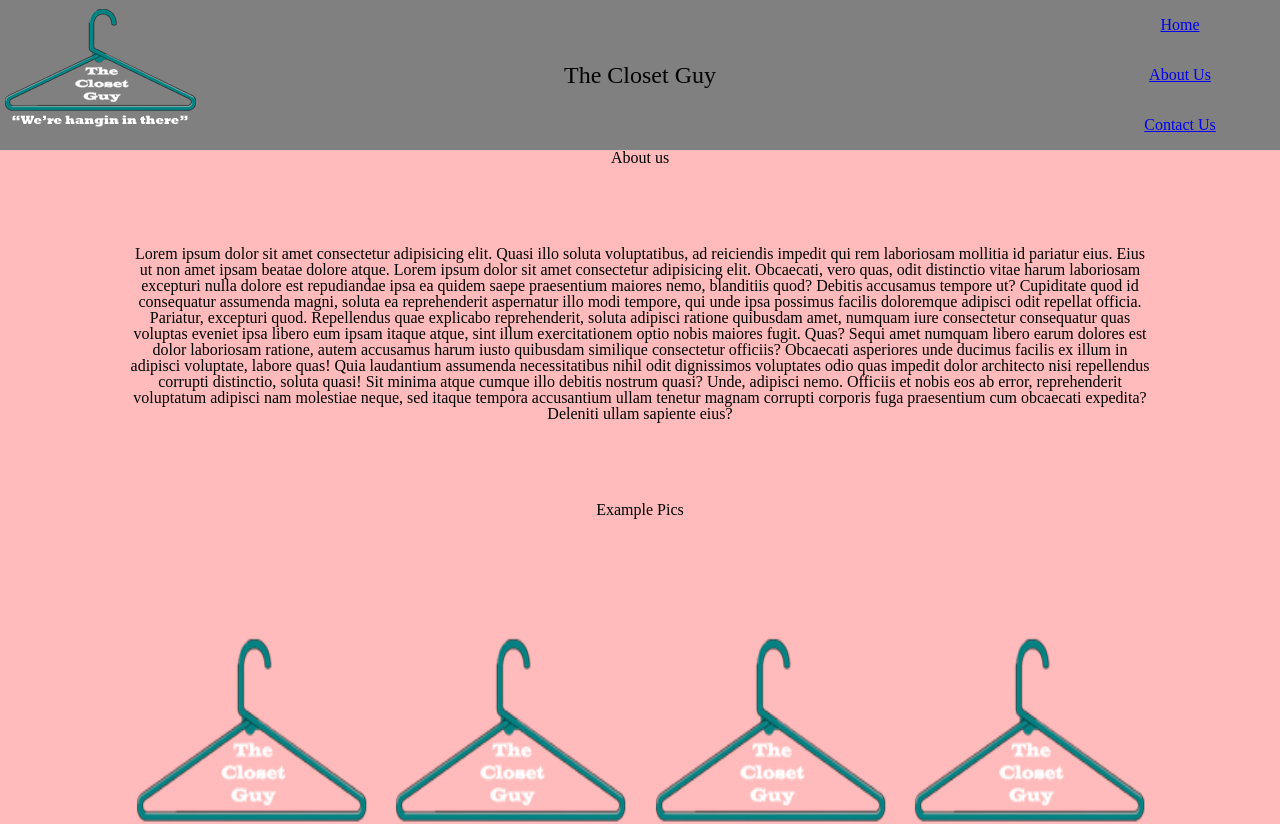
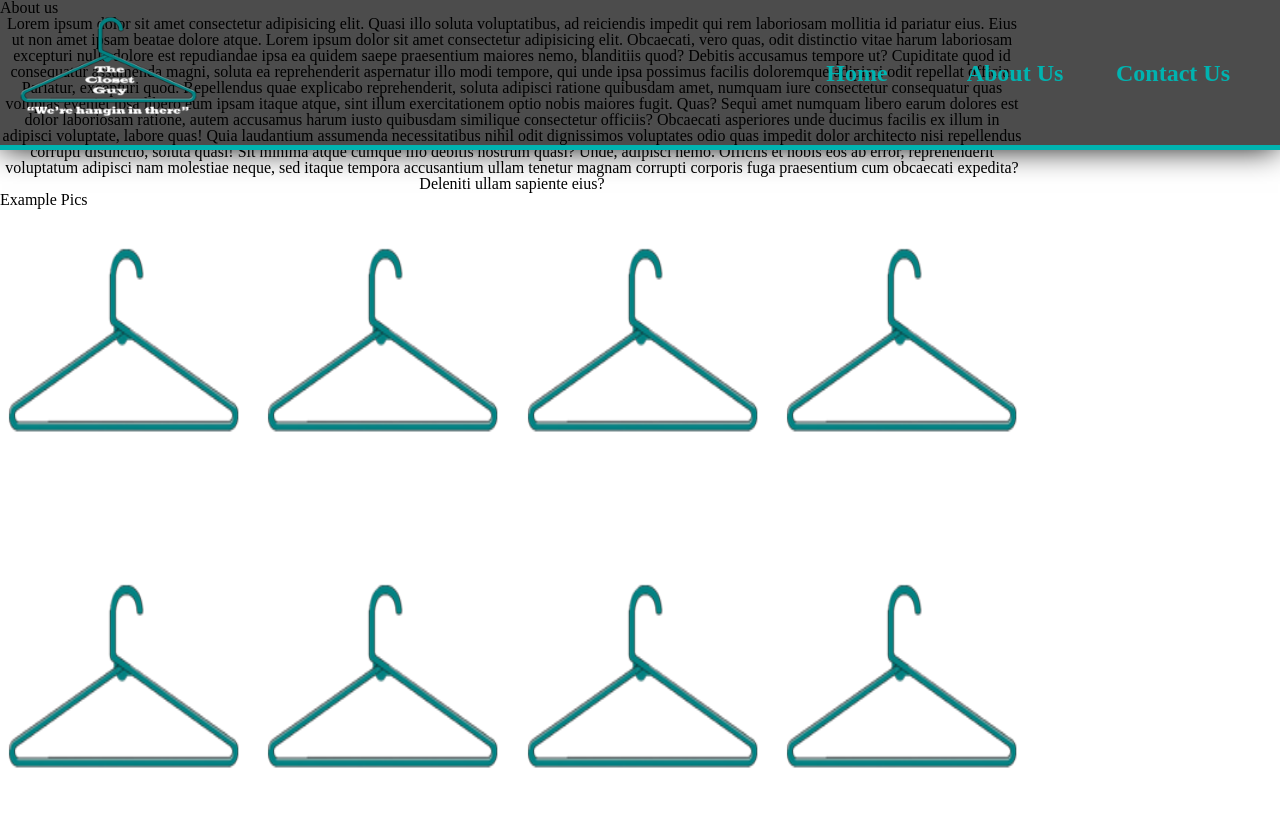
Before and after one commit to adstarfox/TheClosetGuy, a React (Vite) app: page /about-us in a window 1280 px wide. Shown: the top 824 px of the page. Built offline with nearby package versions, Linux system fonts and the light colour scheme.

Commit message:
header completed

```diff
--- a/src/App.css
+++ b/src/App.css
@@ -1,4 +1,4 @@
-.universal-body {
+/* .universal-body {
     height: unset;
     max-width: 100vw;
     background-color: rgba(255, 0, 0, 0.265);
@@ -7,4 +7,4 @@
     align-items: center;
     justify-content: space-evenly;
     gap: 80px;
-}
+} */
--- a/src/components/AdminPage.jsx
+++ b/src/components/AdminPage.jsx
@@ -128,12 +128,17 @@ const AdminPage = () => {
       <span className={styles.requestContainer}>{filtered}</span>
     </div>
   ) : (
-    <div>
-      <p>
-        Thanks for coming to our webpage. You are not authorized to be here.
-        Please click the button to go to our Home page
-      </p>
-      <button onClick={() => navigate("/")}>Home</button>
+    <div className={styles.catcherBody}>
+      <div className={styles.catcher}>
+        <p>
+          Thanks for coming to our webpage! You are not authorized to be here.
+          Please click the button to go to our Home page or Login
+        </p>
+        <span className={styles.btnContainer}>
+          <button onClick={() => navigate("/")}>Home</button>
+          <button onClick={() => navigate("/admin-login")}>Login</button>
+        </span>
+      </div>
     </div>
   );
 };
--- a/src/components/AdminPage.module.css
+++ b/src/components/AdminPage.module.css
@@ -12,11 +12,12 @@
 }
 
 .pageBody{
-    height: calc(100vh - 150px);
+    height: 100vh;
     max-width: 100vw;
     display: flex;
     flex-direction: column;
     align-items: center;
+    justify-content: flex-end;
     gap: 2rem;
     background-image: url('../assets/mtnPic.jpg');
     background-position: center;
@@ -24,14 +25,14 @@
 }
 
 .searchContainer{
-    height: 50px;
+    height: 5rem;
     display: flex;
     align-items: center;
     gap: 3rem;
-    margin-top: 1rem;
-    padding: 5px;
+    margin-top: .5rem;
+    padding: 30px;
     border-radius: 1.25rem;
-    background-color: hsl(var(--primary-hsl), .1);
+    background-color: hsl(var(--primary-hsl), .5);
 }
 
 .searchInput{
@@ -52,10 +53,15 @@
     color: black;
 }
 
+.searchInput input::placeholder{
+    color: black;
+}
+
 .searchInput input:focus{
     border: none;
     border-style:none;
     outline: none;
+    background-color: transparent;
 }
 
 .searchInput svg{
@@ -66,21 +72,24 @@
 .radioBtns{
     display: flex;
     align-items: center;
-    gap: 3rem;
-    font-size: 1.2rem;
+    gap: 2rem;
 }
 
 .radioBtns label{
-    height: 50px;
-    width: 50px;
+    font-size: 1.25rem;
+    font-weight: lighter;
+    text-shadow:0 0 20px;
+    height: 65px;
+    width: 7.7rem;
     display: flex;
     flex-direction: column;
     align-items: center;
+    gap: 5px;
 }
 
 .radioBtns label input{
-    height: 20px;
-    width: 20px;
+    height: 30px;
+    width: 30px;
 }
 
 .requestContainer {
@@ -99,3 +108,54 @@
 .requestContainer::-webkit-scrollbar{
     display: none;
 }
+
+.catcherBody{
+    height: 100vh;
+    background-image: url('../assets/mtnPic.jpg');
+    background-position: center;
+    background-size: cover;
+    display: flex;
+    justify-content: center;
+    align-items: flex-end;
+    padding-bottom: 3rem ;
+}
+
+.catcher{
+    --color: 179,98%,26%;
+    height: 70vh;
+    width: 50vw;
+    display: flex;
+    flex-direction:column ;
+    align-items: center;
+    justify-content: center;
+    text-align: center;
+    gap: 2rem;
+    color: white;
+    text-shadow: 0px 0px 25px hsl(var(--color));
+    font-size: 2rem;
+    font-weight: lighter;
+    border: solid white 2px;
+    background-color: hsl(var(--primary-dark-hsl),.8);
+}
+
+.btnContainer{
+    width: 40vw;
+    display: flex;
+    justify-content: space-around;
+}
+
+.btnContainer button{
+    height: 4rem;
+    width: 10rem;
+    border-radius: 1.25rem;
+    background-color: hsl(var(--color),.8);
+    border: hsl(var(--color));
+    outline: none;
+    cursor: pointer;
+    font-size: 1.25rem;
+}
+
+.btnContainer button:hover{
+    background-color: hsl(var(--color),1);
+    border: solid hsl(var(--primary-dark-hsl),1) 9px;
+}
--- a/src/components/Contactus.css
+++ /dev/null
@@ -1,30 +0,0 @@
-#contact-body {
-    height: calc(100vh - 150px);
-}
-
-#contact-container {
-    width: 80vw;
-    display: flex;
-
-}
-
-.info-container{
-    width: 50%;
-    text-align: center;
-}
-
-#basic-info{
-    display: flex;
-    flex-direction: column;
-}
-
-#form{
-    display: flex;
-    flex-direction: column;
-    justify-content: center;
-    align-items: center;
-}
-
-.form-inputs{
-    vertical-align:text-top;
-}
--- a/src/components/Contactus.jsx
+++ b/src/components/Contactus.jsx
@@ -1,4 +1,4 @@
-import "./Contactus.css";
+import styles from "./Contactus.module.css";
 import { Formik } from "formik";
 import axios from 'axios'
 
@@ -21,10 +21,9 @@ const Contactus = () => {
   };
 
   return (
-    <div className="universal-body" id="contact-body">
-      <h1>Contact Us</h1>
-      <div id="contact-container">
-        <aside className="info-container" id="basic-info">
+    <div className={styles.contactContainer} id="contact-body">
+      {/* <h1>Contact Us</h1> */}
+        <aside className={styles.infoContainer} id="basic-info">
           <h1>Phone #</h1>
           <p>(111) 111-1111</p>
           <h1>Email</h1>
@@ -33,19 +32,19 @@ const Contactus = () => {
         <Formik initialValues={initialValues} onSubmit={onSubmit}>
           {({ values, handleChange, handleSubmit }) => {
             return (
-              <form className="info-container" id="form">
-                <label className="form-inputs">
-                  Name
+              <form className={styles.infoContainer} id={styles.form}>
+                <div className={styles.formInputs}>
+                  <label>Name</label>
                   <input
                     type="text"
-                    placeholder="John Doe"
+                    placeholder="Your Name Here"
                     name="name"
                     value={values.name}
                     onChange={handleChange}
                   />
-                </label>
-                <label className="form-inputs">
-                  Email
+                </div>
+                  <div className={styles.formInputs}>
+                  <label>Email</label>
                   <input
                     type="text"
                     placeholder="Example@email.com"
@@ -53,9 +52,9 @@ const Contactus = () => {
                     value={values.email}
                     onChange={handleChange}
                   />
-                </label>
-                <label className="form-inputs">
-                  Phone Number
+                </div>
+                <div className={styles.formInputs}>
+                  <label>Phone #</label>
                   <input
                     type="number"
                     placeholder="(###) ###-####"
@@ -63,9 +62,9 @@ const Contactus = () => {
                     value={values.phone}
                     onChange={handleChange}
                   />
-                </label>
-                <label className="form-inputs">
-                  Notes
+                </div>
+                <div className={styles.formInputs}>
+                  <label>Notes</label>
                   <textarea
                     name="notes"
                     value={values.notes}
@@ -75,14 +74,13 @@ const Contactus = () => {
                     rows="10"
                     placeholder="Any additional information about your request?"
                   ></textarea>
-                </label>
+                </div>
                 <button type="button" id="submit-btn" onClick={handleSubmit}>Send</button>
               </form>
             );
           }}
         </Formik>
       </div>
-    </div>
   );
 };
 
--- /dev/null
+++ b/src/components/Contactus.module.css
@@ -0,0 +1,22 @@
+.contactContainer{
+    height:100vh;
+    display: flex;
+    justify-content: center;
+    align-items: center;
+}
+
+.infoContainer{
+    width: 50%;
+    text-align: center;
+}
+
+#form{
+    display: flex;
+    flex-direction: column;
+}
+
+.formInputs{
+    display: flex;
+    justify-content: flex-end;
+    gap: 10px;
+}
--- a/src/components/Header.css
+++ /dev/null
@@ -1,32 +0,0 @@
-#header {
-    height: 150px;
-    display: flex;
-    text-align: center;
-    flex-direction: row;
-    justify-content: space-between;
-    align-items: center;
-    background-color: grey;
-}
-
-#hanger-pic {
-    width: 200px;
-}
-
-#hanger-pic:hover {
-    cursor: pointer;
-}
-
-.header-title {
-    height: inherit;
-    font-size: x-large;
-    display: flex;
-    align-items: center;
-}
-
-.header-nav {
-    height: inherit;
-    width: 200px;
-    display: flex;
-    flex-direction: column;
-    justify-content: space-around;
-}
--- a/src/components/Header.jsx
+++ b/src/components/Header.jsx
@@ -1,5 +1,5 @@
 import hanger from '../assets/grant-final-logo1.png'
-import './Header.css'
+import styles from './Header.module.css'
 import { NavLink } from 'react-router-dom'
 import { useNavigate } from 'react-router-dom'
 
@@ -14,10 +14,10 @@ const Header = () => {
         navigate('/admin-login')
     }
     return(
-        <header id='header'>
-            <img id='hanger-pic' src={hanger} alt="The Closet Guy Logo" onClick={()=>navigate('/')}/>
-            <h1 className='header-title'>The Closet Guy</h1>
-            {token ? <button onClick={logoutHandler}>Logout</button> : <nav className='header-nav'>
+        <header id={styles.header}>
+            <img id={styles.hangerPic} src={hanger} alt="The Closet Guy Logo" onClick={()=>navigate('/')}/>
+            {/* <h1 className={styles.headerTitle}>The Closet Guy</h1> */}
+            {token ? <button id={styles.logoutBtn} onClick={logoutHandler}>Logout</button> : <nav className={styles.headerNav}>
                 <NavLink to='/'>Home</NavLink>
                 <NavLink to='/about-us'>About Us</NavLink>
                 <NavLink to='/contact-us'>Contact Us</NavLink>
--- /dev/null
+++ b/src/components/Header.module.css
@@ -0,0 +1,75 @@
+:root{
+    --color-hsl: 179,100%,35%;
+}
+
+#header {
+    position: fixed;
+    height: 150px;
+    width: 100vw;
+    display: flex;
+    text-align: center;
+    flex-direction: row;
+    justify-content: space-between;
+    align-items: center;
+    background-color: rgba(0, 0, 0, 0.7);
+    border-bottom: solid hsl(var(--color-hsl)) 5px;
+    box-shadow: 0px 0px 30px -2px black;
+}
+
+#hangerPic {
+    cursor: pointer;
+    height: inherit;
+    width: 200px;
+    padding-left: 1rem;
+    background-color: transparent;
+}
+
+#hanger-pic:hover {
+    cursor: pointer;
+}
+
+.headerTitle {
+    height: inherit;
+    font-size: x-large;
+    display: flex;
+    align-items: center;
+    color: white;
+}
+
+.headerNav {
+    height: inherit;
+    display: flex;
+    flex-direction: row;
+    justify-content: center;
+    align-items: center;
+    padding-right: 2rem;
+    gap: .5rem;
+}
+
+.headerNav a{
+    color: white;
+    width: 150px;
+    font-size: 1.5rem;
+    font-weight: bolder;
+    text-decoration: none;
+    color: hsl(var(--color-hsl));
+}
+
+.headerNav a:hover{
+    border: solid hsl(var(--color-hsl)) 5px ;
+}
+
+#logoutBtn{
+    width: 200px;
+    font-size: 1.5rem;
+    font-weight: bold;
+    background-color: transparent;
+    outline: none;
+    border: none;
+    cursor: pointer;
+    color: hsl(var(--color-hsl));
+}
+
+#logoutBtn:hover{
+    border: solid hsl(var(--color-hsl)) 5px ;
+}
```
